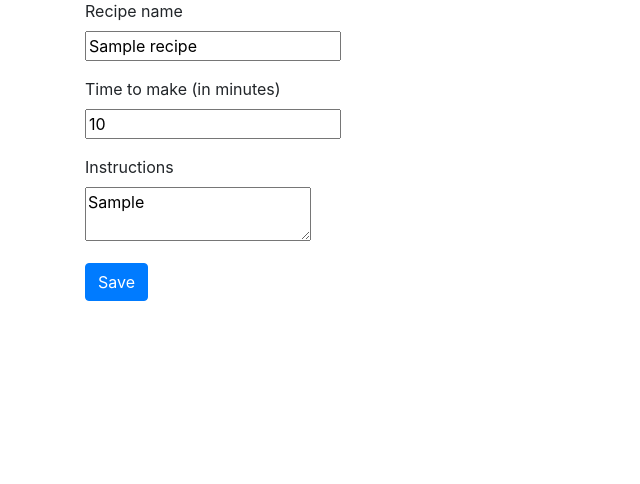
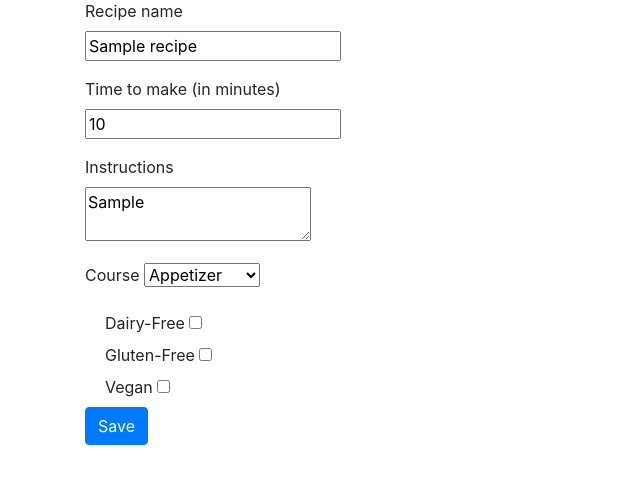
Before and after one commit to JakeKallioniemi/reseptitietokanta, a Flask app: page /recipes/1/edit in a window 1280 px wide. Shown: the part 81-565 px from the top of the page, without its empty margins (0-640 px from the left). Run offline with Flask 2, Linux system fonts and the light colour scheme; a user stored in the database is signed in; data comes from the database, SQL or seed files in the repository; tables that the repository leaves empty hold one stand-in row (values such as "Sample post"); some libraries are stand-ins or nearby versions.

Commit message:
Fix editing recipes and add authorization to edit and delete

```diff
--- a/application/__init__.py
+++ b/application/__init__.py
@@ -42,3 +42,11 @@ try:
     db.create_all()
 except:
     pass
+
+# insert tags if needed
+res = db.engine.execute("SELECT * FROM Tag")
+if not res.first():
+    db.engine.execute(
+        "INSERT INTO Tag (name, category) VALUES ('Appetizer', 'course'),('Main course', 'course'),('Dessert', 'course'),"
+        "('Snack', 'course'),('Breakfast', 'course'),('Dairy-Free', 'diet'),('Gluten-Free', 'diet'),('Vegan', 'diet')"
+    )
--- a/application/auth/forms.py
+++ b/application/auth/forms.py
@@ -11,6 +11,10 @@ class LoginForm(FlaskForm):
 class SignupForm(FlaskForm):
     username = StringField("Username", [validators.InputRequired()])
     password = PasswordField("Password", [validators.InputRequired()])
+    confirm = PasswordField("Confirm password", [
+        validators.InputRequired(),
+        validators.EqualTo("password", message="Passwords must match")
+    ])
 
     class Meta:
         csrf = False
--- a/application/recipes/models.py
+++ b/application/recipes/models.py
@@ -9,9 +9,11 @@ recipe_tag = db.Table('recipe_tag',
 class Tag(db.Model):
     id = db.Column(db.Integer, primary_key=True)
     name = db.Column(db.String(144), nullable=False)
+    category = db.Column(db.String(144), nullable=False)
 
-    def __init__(self, name):
+    def __init__(self, name, category):
         self.name = name
+        self.category = category
 
 class Recipe(db.Model):
     id = db.Column(db.Integer, primary_key=True)
--- a/application/recipes/views.py
+++ b/application/recipes/views.py
@@ -1,4 +1,4 @@
-from flask import redirect, render_template, request, url_for
+from flask import redirect, render_template, request, url_for, abort
 from flask_login import login_required, current_user
 
 from application import app, db
@@ -44,18 +44,7 @@ def recipes_create():
 
     recipe = Recipe(name, duration, instructions)
     recipe.account_id = current_user.id
-
-    tag_names = []
-    if form.dairy_free.data:
-        tag_names.append("Dairy-Free")
-    if form.gluten_free.data:
-        tag_names.append("Gluten-Free")
-    if form.vegan.data:
-        tag_names.append("Vegan")
-    tag_names.append(form.course.data)
-
-    tags = Tag.query.filter(Tag.name.in_(tag_names)).all()
-    recipe.tags = tags
+    recipe.tags = get_tags(form)
 
     db.session().add(recipe)
     db.session().commit()
@@ -87,12 +76,19 @@ def recipe_view(recipe_id):
 def recipe_edit_form(recipe_id):
     recipe = Recipe.query.get(recipe_id)
 
+    if recipe.account_id != current_user.id:
+        abort(403)
+
     form = RecipeForm()
     form.name.data = recipe.name
     form.duration.data = recipe.duration
     form.instructions.data = recipe.instructions
+    form.course.data = next(tag for tag in recipe.tags if tag.category == "course").name
+    form.dairy_free.data = any(tag.name == "Dairy-Free" for tag in recipe.tags)
+    form.gluten_free.data = any(tag.name == "Gluten-Free" for tag in recipe.tags)
+    form.vegan.data = any(tag.name == "Vegan" for tag in recipe.tags)
 
-    return render_template("recipes/edit.html", form = form, recipe_id = recipe.id)
+    return render_template("recipes/edit.html", form = form, recipe_id = recipe_id)
 
 @app.route("/recipes/<recipe_id>/edit", methods=["POST"])
 @login_required
@@ -100,12 +96,17 @@ def recipe_edit(recipe_id):
     form = RecipeForm(request.form)
 
     if not form.validate():
-        return render_template("recipes/edit.html", form = form)
+        return render_template("recipes/edit.html", form = form, recipe_id = recipe_id)
 
     recipe = Recipe.query.get(recipe_id)
+
+    if recipe.account_id != current_user.id:
+        abort(403)
+
     recipe.name = form.name.data
     recipe.duration = form.duration.data
     recipe.instructions = form.instructions.data
+    recipe.tags = get_tags(form)
 
     db.session().add(recipe)
     db.session().commit()
@@ -117,7 +118,22 @@ def recipe_edit(recipe_id):
 def recipe_delete(recipe_id):
     recipe = Recipe.query.get(recipe_id)
 
+    if recipe.account_id != current_user.id:
+        abort(403)
+
     db.session().delete(recipe)
     db.session().commit()
 
     return redirect(url_for("recipes_index"))
+
+def get_tags(form):
+    tag_names = []
+    if form.dairy_free.data:
+        tag_names.append("Dairy-Free")
+    if form.gluten_free.data:
+        tag_names.append("Gluten-Free")
+    if form.vegan.data:
+        tag_names.append("Vegan")
+    tag_names.append(form.course.data)
+
+    return Tag.query.filter(Tag.name.in_(tag_names)).all()
--- a/application/templates/auth/signupform.html
+++ b/application/templates/auth/signupform.html
@@ -11,6 +11,10 @@
 		{{ form.password.label }}<br>
 		{{ form.password }}
 	</div>
+	<div class="form-group">
+		{{ form.confirm.label }}<br>
+		{{ form.confirm }}
+	</div>
 	<button type="submit" class="btn btn-primary">Signup</button>
 </form>
 {% endblock %}
--- a/application/templates/recipes/edit.html
+++ b/application/templates/recipes/edit.html
@@ -14,6 +14,22 @@
     {{ form.instructions.label }}<br>
     {{ form.instructions }}
     </div>
+    <div class="form-group">
+      {{ form.course.label }}
+      {{ form.course}}
+    </div>
+    <div class="form-check">
+      {{ form.dairy_free.label }}
+      {{ form.dairy_free }}
+    </div>
+    <div class="form-check">
+      {{ form.gluten_free.label }}
+      {{ form.gluten_free }}
+    </div>
+    <div class="form-check">
+      {{ form.vegan.label }}
+      {{ form.vegan }}
+    </div>
     <button type="submit" class="btn btn-primary">Save</button>
 </form>
 {% endblock %}
```
